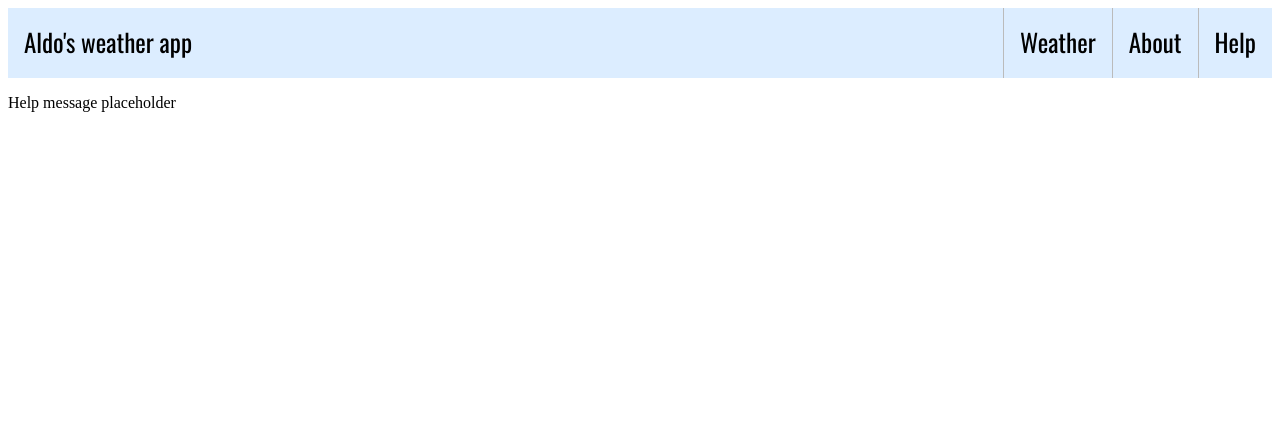
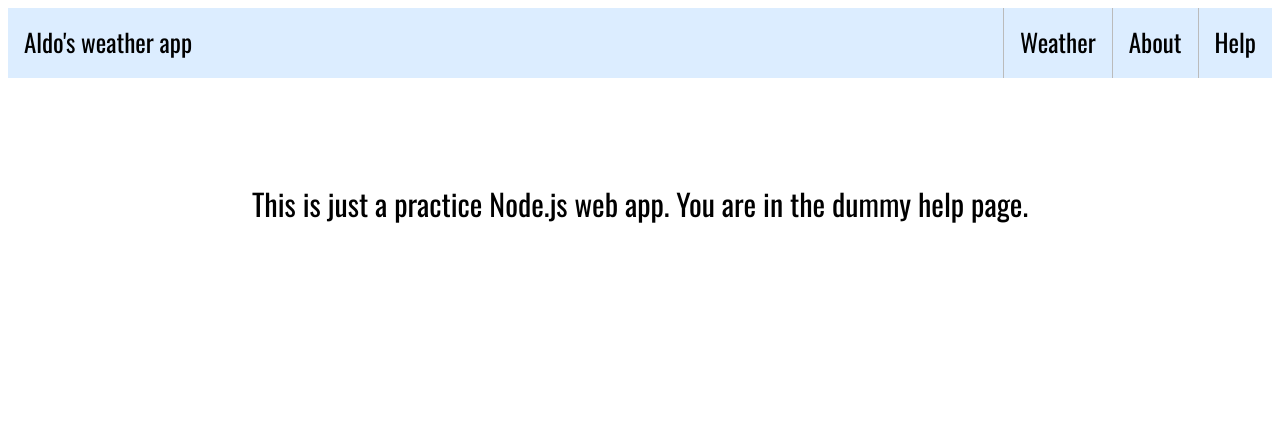
Before and after one commit to AldoDominguezCha/NodeCourse-WeatherApp, a Node server app: page /help in a window 1280 px wide. Shown: the top 422 px of the page. Run offline with Node 20, Linux system fonts and the light colour scheme; some libraries are stand-ins or nearby versions.

Commit message:
Added further stylization for the pages in the app

```diff
--- a/src/app.js
+++ b/src/app.js
@@ -47,7 +47,7 @@
 app.get('/help', (req, res) =>{
     res.render('help', {
         title : 'Help page',
-        message : 'Help message placeholder',
+        message : 'This is just a practice Node.js web app. You are in the dummy help page.',
         name
     })
 })
--- a/templates/views/help.hbs
+++ b/templates/views/help.hbs
@@ -6,13 +6,21 @@
     <link rel="icon" href="/img/weather.png">
     <link rel="stylesheet" href="/css/styles.css">
     <title>Help</title>
+    <style>
+        .divStyleOne{
+            display: flex;
+            justify-content: center;
+            align-items: center;
+            height: 250px;
+            font-family: 'Oswald', sans-serif;
+            font-size: 30px;
+        }
+    </style>
 </head>
 <body>
 
     {{>header}}
-
-    <p> {{message}} </p>
-
+    <div class="divStyleOne">{{message}}</div>
     {{>footer}}
 
 </body>
```
Also changed, not shown: templates/views/about.hbs (+24 -1 lines).
